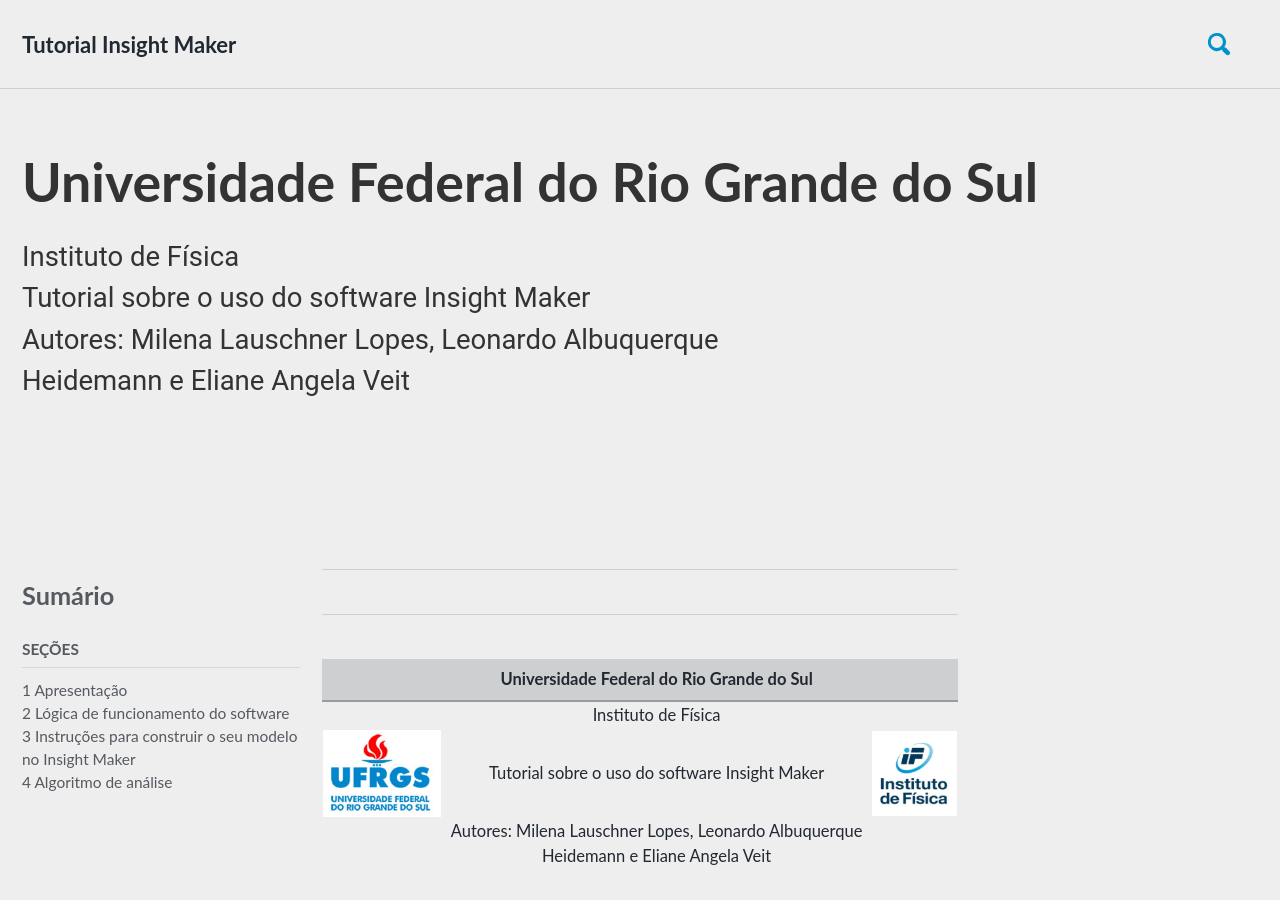
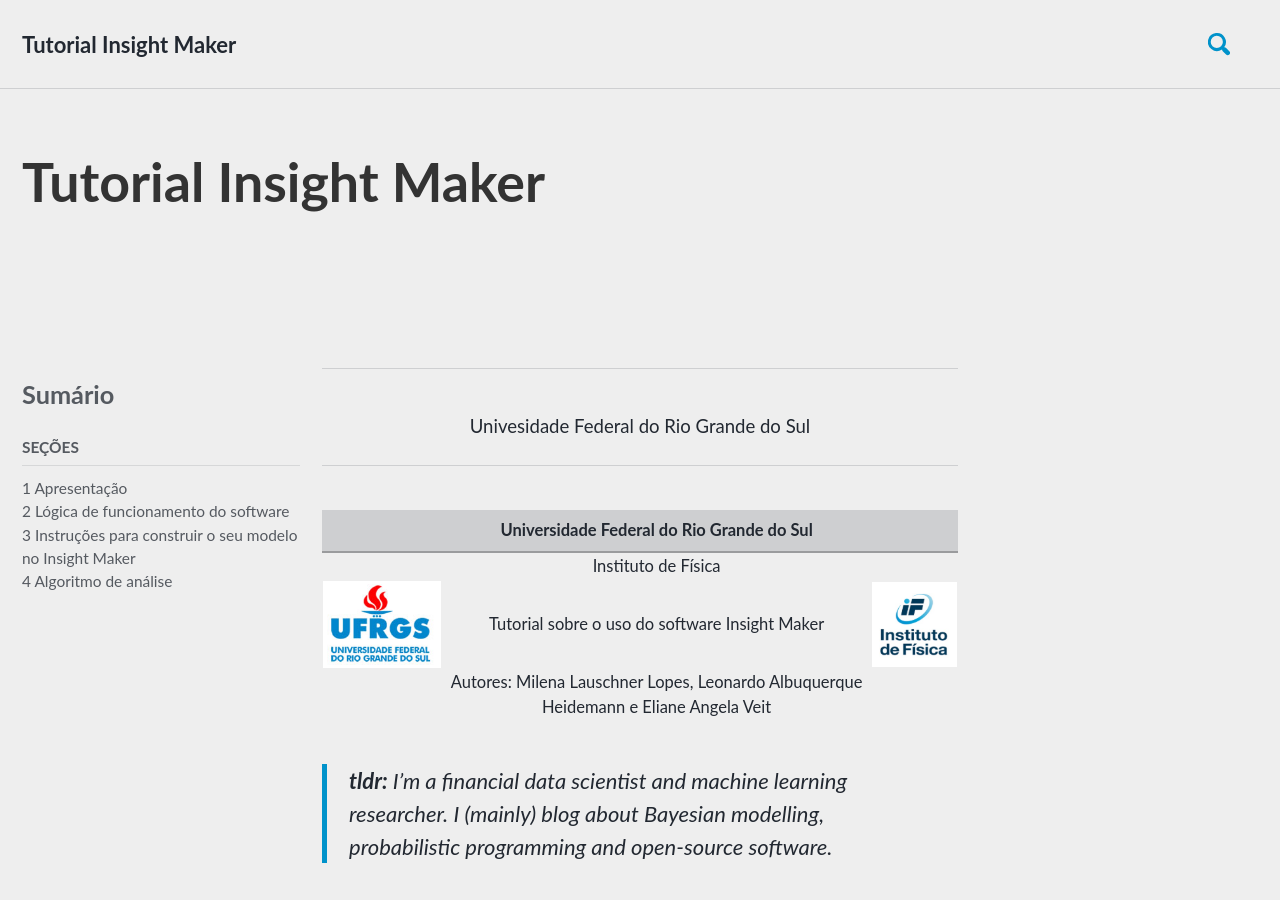
Before and after one commit to milenalauschner/MM, a Jekyll site: the page built from _pages/about.md, in a window 1280 px wide and 900 px high. Built offline with Jekyll 4.4.1, drawn with Linux system fonts in a browser that asks for light colours; cached includes are drawn as plain includes; nearby versions of some CDN libraries; some web fonts are replaced; comment, search, counter and statistics services are not loaded; some of the changed lines change nothing that is shown.

Commit message:
Update about.md

```diff
--- a/_pages/about.md
+++ b/_pages/about.md
@@ -1,8 +1,6 @@
 ---
-title: Universidade Federal do Rio Grande do Sul
-excerpt: "Instituto de Física <br/> Tutorial sobre o uso do software Insight Maker <br/> Autores: Milena Lauschner Lopes, Leonardo Albuquerque Heidemann e Eliane Angela Veit"
 intro:
-  - excerpt:
+  - excerpt: 'Univesidade Federal do Rio Grande do Sul'
 layout: single
 datatable: true
 permalink: /about/
@@ -12,13 +10,6 @@
 sidebar:
   title: "Sumário"
   nav: blogroll
-highlighter: rouge
-markdown: kramdown
-kramdown:
- input: GFM
- auto_ids: true
- hard_wrap: false
- syntax_highlighter: rouge
 ---
 {% include feature_row %}
 {% include feature_row id="intro" type="center" %}
```
